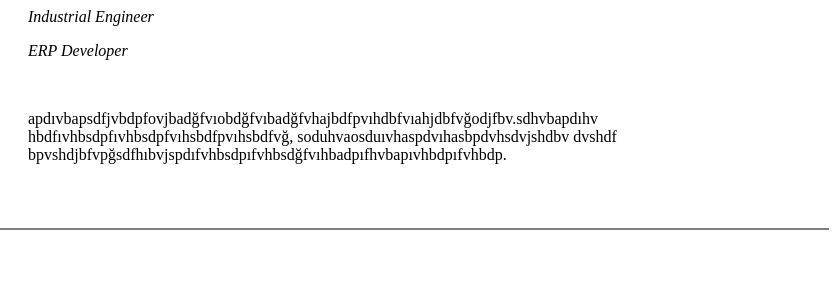
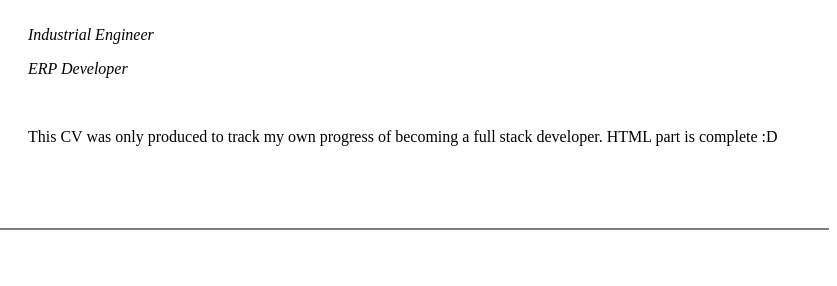
Before and after one commit to askbasberkay/cv, a plain HTML site: page index.html in a window 1280 px wide. Shown: the part 154-440 px from the top of the page, 443-1280 px from the left. Drawn offline with Linux system fonts and the light colour scheme.

Commit message:
Update index.html

```diff
--- a/index.html
+++ b/index.html
@@ -46,9 +46,7 @@
       <p><em>Industrial Engineer</em></p>
       <p><em>ERP Developer</em></p>
       <br>
-      <p>apdıvbapsdfjvbdpfovjbadğfvıobdğfvıbadğfvhajbdfpvıhdbfvıahjdbfvğodjfbv.sdhvbapdıhv
-        hbdfıvhbsdpfıvhbsdpfvıhsbdfpvıhsbdfvğ, soduhvaosduıvhaspdvıhasbpdvhsdvjshdbv
-        dvshdf bpvshdjbfvpğsdfhıbvjspdıfvhbsdpıfvhbsdğfvıhbadpıfhvbapıvhbdpıfvhbdp.</p></td>
+      <p>This CV was only produced to track my own progress of becoming a full stack developer. HTML part is complete :D</p></td>
     </tr>
   </table>
   <hr size="2" noshade>
```
